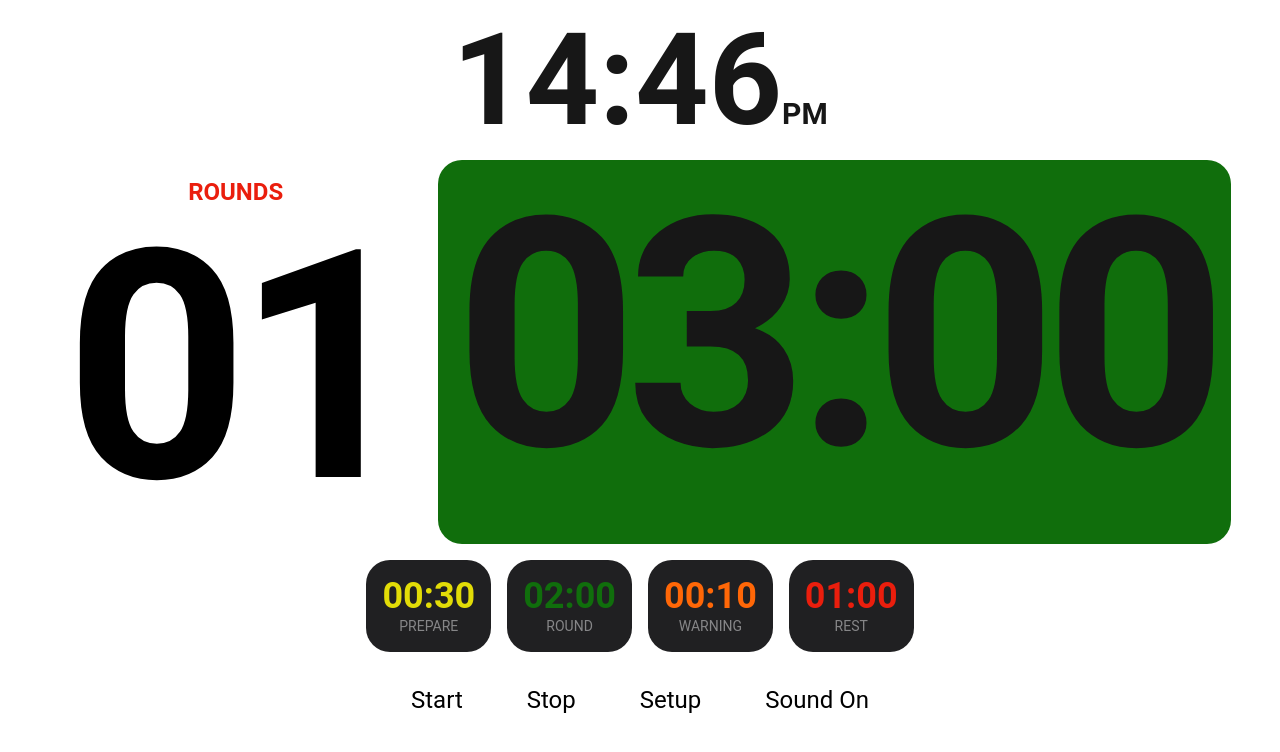
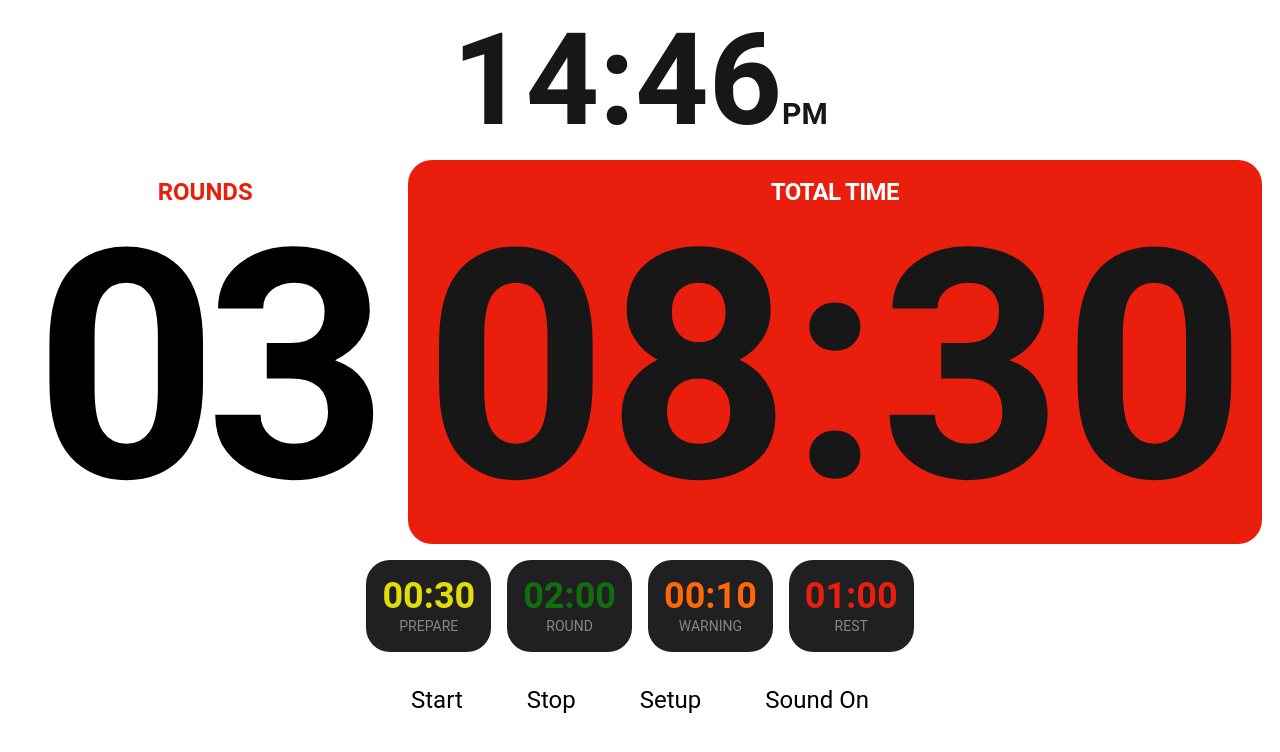
Before and after one commit to joniborda/boxing-timer, a Next.js app: page / in a window 1280 px wide. Shown: the top 752 px of the page. Built offline with nearby package versions, Linux system fonts and the light colour scheme.

Commit message:
total time

```diff
--- a/src/app/Timer.tsx
+++ b/src/app/Timer.tsx
@@ -38,6 +38,10 @@ function Timer() {
         warningSeconds,
         breakMinutes,
         breakSeconds,
+        elapsedMinutes,
+        elapsedSeconds,
+        remainingMinutes,
+        remainingSeconds,
     } = useTimer();
 
 
@@ -65,7 +69,7 @@ function Timer() {
                         </div>
                     </div>
                     <div
-                        className={`overflow-hidden text-center font-bold text-[10vw] md:text-[20rem] p-4 rounded-3xl ${SessionTime.breakTime === sessionTime ?
+                        className={`text-center p-4 rounded-3xl ${SessionTime.breakTime === sessionTime || SessionTime.idle === sessionTime ?
                             "bg-[#ea1e0d]" :
                             SessionTime.prepareTime === sessionTime ?
                                 "bg-[#e2dc07]" :
@@ -76,9 +80,15 @@ function Timer() {
                             lineHeight: "1",
                             letterSpacing: "-.04em",
                         }}>
+                        {SessionTime.idle === sessionTime &&
+                            <span className="text-center text-white text-2xl font-bold">TOTAL TIME</span>
+                        }
+                        <div className="overflow-hidden text-center font-bold text-[10vw] md:text-[20rem]">
                             {minutes < 10 ? "0" + minutes : minutes}:{seconds < 10 ? "0" + seconds : seconds}
                         </div>
                     </div>
+                </div>
+                {sessionTime === SessionTime.idle ?
                     <div className="flex flex-row gap-4">
                         <div className="flex flex-col justify-center items-center rounded-3xl p-4 bg-[#202022]">
                             <div className="text-[#e2dc07] text-4xl font-bold">
@@ -113,6 +123,22 @@ function Timer() {
                             </div>
                         </div>
                     </div>
+                    :
+                    <div className="flex flex-row gap-4 w-full">
+                        <div className="bg-[#202022] rounded-xl p-4 w-full">
+                            <span className="block w-full text-center text-white text-2xl font-bold">
+                                {elapsedMinutes < 10 ? "0" + elapsedMinutes : elapsedMinutes}:{elapsedSeconds < 10 ? "0" + elapsedSeconds : elapsedSeconds}
+                            </span>
+                            <span className="block w-full text-center text-[#868688] text-xs font-bold">Elapsed</span>
+                        </div>
+                        <div className="bg-[#202022] rounded-xl p-4 w-full">
+                            <span className="block w-full text-center text-white text-2xl font-bold">
+                                {remainingMinutes < 10 ? "0" + remainingMinutes : remainingMinutes}:{remainingSeconds < 10 ? "0" + remainingSeconds : remainingSeconds}
+                            </span>
+                            <span className="block w-full text-center text-[#868688] text-xs font-bold">Remaining</span>
+                        </div>
+                    </div>
+                }
                 <div>
                     <div className="flex flex-row justify-center gap-4">
                         <button
--- a/src/app/useStatus.ts
+++ b/src/app/useStatus.ts
@@ -29,6 +29,9 @@ export const useStatus = ({ minutes, seconds, warningMinutes, warningSeconds }:
     };
 
     const stopWatch = () => {
+        if (status === State.running) {
+            playEndSound();
+        }
         setStatus(State.stopped);
         setSessionTime(SessionTime.idle);
     };
@@ -64,15 +67,12 @@ export const useStatus = ({ minutes, seconds, warningMinutes, warningSeconds }:
 
     useEffect(() => {
         if (status === State.running) {
-            if (minutes === 0 && seconds === 0 && sessionTime === SessionTime.workTime) {
-                setStatus(State.stopped);
-                setSessionTime(SessionTime.idle);
-            }
 
             if (sessionTime === SessionTime.workTime && minutes <= warningMinutes && seconds <= warningSeconds) {
                 setSessionTime(SessionTime.warningTime);
                 playLastTenSecondsSound();
             }
+
         }
 
     }, [minutes, seconds, status, sessionTime, warningMinutes, warningSeconds, playLastTenSecondsSound, playStartSound, playEndSound]);
--- a/src/app/useTimer.ts
+++ b/src/app/useTimer.ts
@@ -8,24 +8,54 @@ export const useTimer = () => {
 
 
     const refInterval = useRef<NodeJS.Timeout | undefined>();
-    const [rounds, setRounds] = useState(1);
     const [minutesPerRound, setMinutesPerRound] = useState(2);
     const [prepareMinutes, setPrepareMinutes] = useState(0);
     const [prepareSeconds, setPrepareSeconds] = useState(30);
     const [breakMinutes, setBreakMinutes] = useState(1);
     const [breakSeconds, setBreakSeconds] = useState(0);
     const [secondsPerRound, setSecondsPerRound] = useState(0);
-    const [minutes, setMinutes] = useState(prepareMinutes + (minutesPerRound * rounds) + (1 * rounds));
-    const [seconds, setSeconds] = useState(0);
     const [maxRounds, setMaxRounds] = useState(3);
+    const [rounds, setRounds] = useState(maxRounds);
     const [isSetupOpen, setIsSetupOpen] = useState(false);
+    const [elapsedMinutes, setElapsedMinutes] = useState(0);
+    const [elapsedSeconds, setElapsedSeconds] = useState(0);
+    const [remainingMinutes, setRemainingMinutes] = useState(0);
+    const [remainingSeconds, setRemainingSeconds] = useState(0);
+
+    const calculateTotalTime = useCallback(() => {
+        const totalSecondsPerRound = (minutesPerRound * 60) + secondsPerRound;
+        const totalSecondsBreakTime = (breakMinutes * 60) + breakSeconds;
+        const totalSecondsPrepareTime = (prepareMinutes * 60) + prepareSeconds;
+
+        const totalSeconds = totalSecondsPerRound * maxRounds + totalSecondsBreakTime * (maxRounds - 1) + totalSecondsPrepareTime;
+
+        const totalMinutes = Math.floor(totalSeconds / 60);
+        const remainingSeconds = totalSeconds % 60;
+
+        return {
+            totalMinutes,
+            totalSeconds: remainingSeconds
+        }
+    }, [
+        breakMinutes,
+        breakSeconds,
+        maxRounds,
+        minutesPerRound,
+        prepareMinutes,
+        prepareSeconds,
+        secondsPerRound,
+    ]);
+    const { totalMinutes, totalSeconds } = calculateTotalTime();
+
+    const [minutes, setMinutes] = useState(totalMinutes);
+    const [seconds, setSeconds] = useState(totalSeconds);
+
     const { status, isSoundActive, toggleSound, sessionTime, stopWatch, pauseOrStartWatch, setWorkTime, setBreakTime } = useStatus({
         minutes,
         seconds,
         warningMinutes,
         warningSeconds,
     });
-
     const pauseOrStartWatchInner = useCallback(() => {
         if (sessionTime === SessionTime.idle) {
             setMinutes(prepareMinutes);
@@ -36,14 +66,16 @@ export const useTimer = () => {
     }, [pauseOrStartWatch, prepareMinutes, prepareSeconds, sessionTime]);
 
     const stopWatchInner = useCallback(() => {
-        stopWatch();
+
         if (refInterval.current) {
             clearTimeout(refInterval.current);
         }
-        setSeconds(0);
-        setMinutes(minutesPerRound);
-        setRounds(1);
-    }, [minutesPerRound, refInterval, stopWatch]);
+        stopWatch();
+        const { totalMinutes, totalSeconds } = calculateTotalTime();
+        setSeconds(totalSeconds);
+        setMinutes(totalMinutes);
+        setRounds(maxRounds);
+    }, [calculateTotalTime, maxRounds, refInterval, stopWatch]);
 
 
     const manageTimer = useCallback((newMinutes: number, newSeconds: number) => {
@@ -62,7 +94,8 @@ export const useTimer = () => {
                 setRounds(rounds + 1);
             } else {
                 if (rounds === maxRounds) {
-                    stopWatch();
+                    stopWatchInner();
+                    return;
                 }
                 newMinutes = breakMinutes;
                 newSeconds = breakSeconds;
@@ -82,7 +115,7 @@ export const useTimer = () => {
         sessionTime,
         setBreakTime,
         setWorkTime,
-        stopWatch,
+        stopWatchInner,
     ]);
 
     const discount = useCallback(() => {
@@ -105,7 +138,7 @@ export const useTimer = () => {
 
     function closeSetup() {
         setIsSetupOpen(false);
-        stopWatch();
+        stopWatchInner();
     }
 
     useEffect(() => {
@@ -117,7 +150,7 @@ export const useTimer = () => {
         }
         refInterval.current = setTimeout(() => {
             discount();
-        }, 100);
+        }, 50);
         return () => {
             if (refInterval.current) {
                 clearTimeout(refInterval.current);
@@ -172,5 +205,9 @@ export const useTimer = () => {
         toggleSound,
         warningMinutes,
         warningSeconds,
+        elapsedMinutes,
+        elapsedSeconds,
+        remainingMinutes,
+        remainingSeconds,
     }
 };
```
Lines whose indentation alone changed are shown as unchanged.
